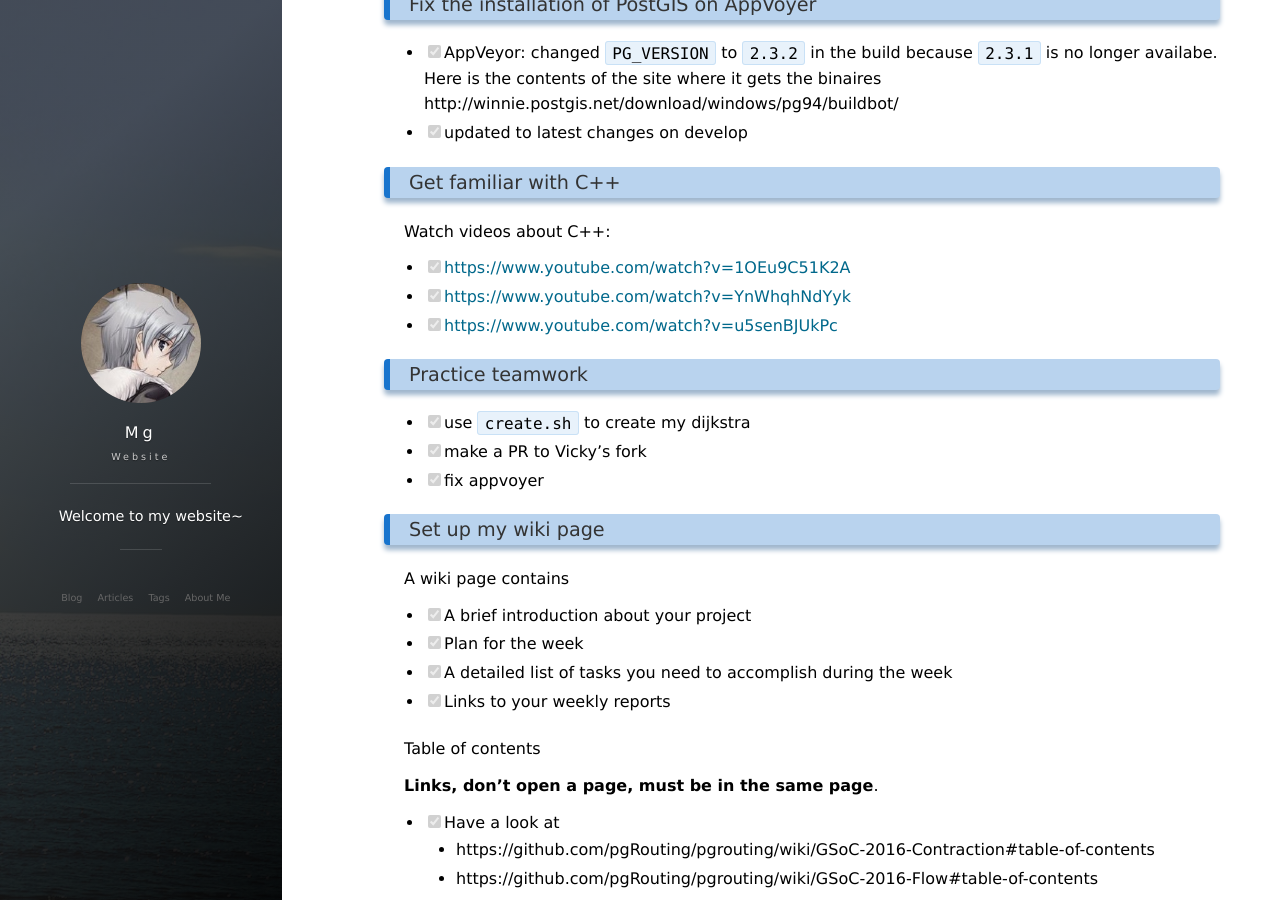
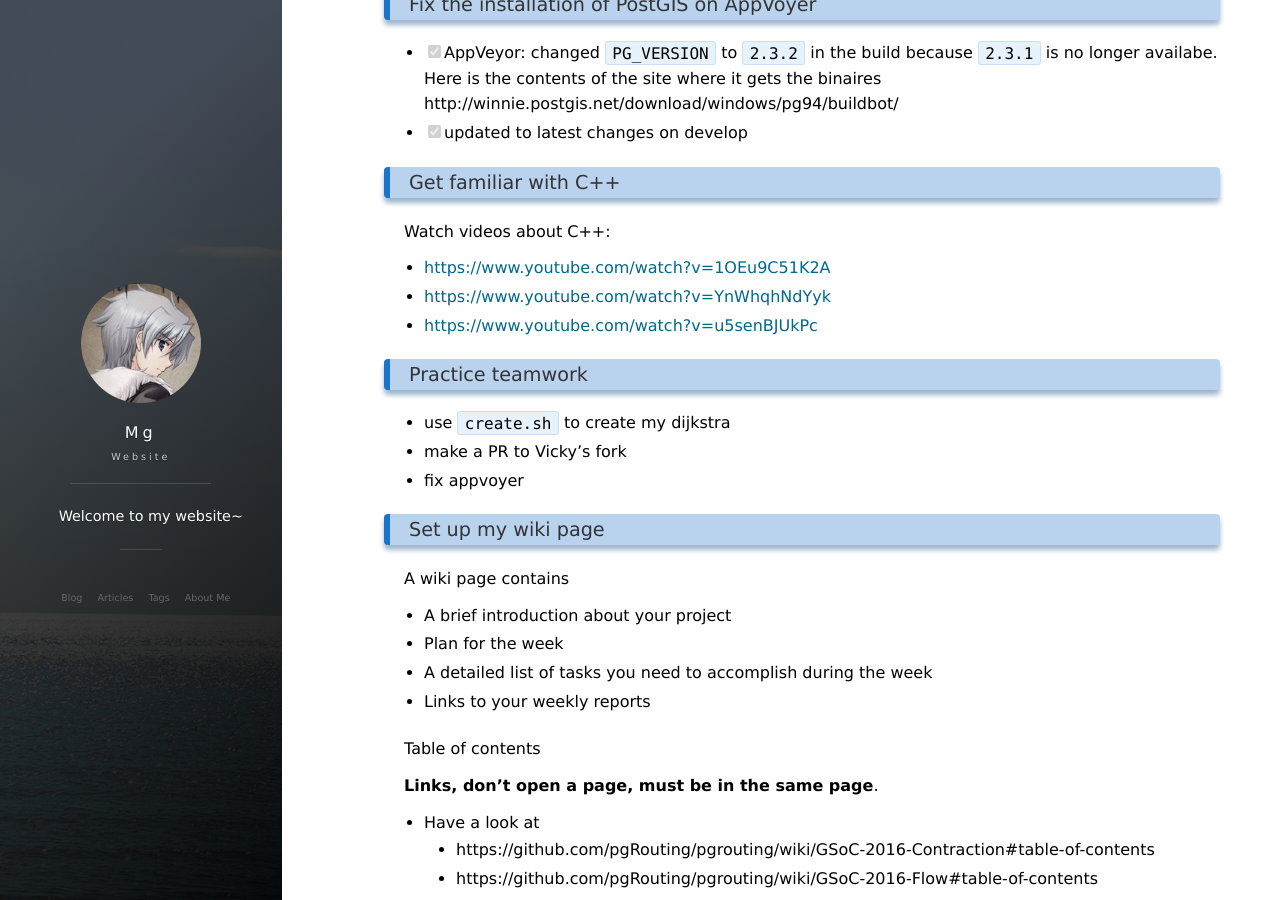
Before and after one commit to XJTUmg/XJTUmg.github.io, a Jekyll site: the page built from _posts/2017-06-01-GSoC2017 Bonding Period.md, in a window 1280 px wide and 900 px high, scrolled down 400 px. Built offline with Jekyll 4.4.1, drawn with Linux system fonts in a browser that asks for light colours; nearby versions of some CDN libraries; comment, search, counter and statistics services are not loaded.

````diff
--- a/_posts/2017-06-01-GSoC2017 Bonding Period.md
+++ b/_posts/2017-06-01-GSoC2017 Bonding Period.md
@@ -23,30 +23,30 @@ Here is the contents of the site where it gets the binaires http://winnie.postgi
 
    Watch videos about C++:
 
-   - [x] [https://www.youtube.com/watch?v=1OEu9C51K2A](https://www.youtube.com/watch?v=1OEu9C51K2A)
-   - [x] [https://www.youtube.com/watch?v=YnWhqhNdYyk](https://www.youtube.com/watch?v=YnWhqhNdYyk)
-   - [x] [https://www.youtube.com/watch?v=u5senBJUkPc](https://www.youtube.com/watch?v=u5senBJUkPc)
+   - [https://www.youtube.com/watch?v=1OEu9C51K2A](https://www.youtube.com/watch?v=1OEu9C51K2A)
+   - [https://www.youtube.com/watch?v=YnWhqhNdYyk](https://www.youtube.com/watch?v=YnWhqhNdYyk)
+   - [https://www.youtube.com/watch?v=u5senBJUkPc](https://www.youtube.com/watch?v=u5senBJUkPc)
 
 ### Practice teamwork
 
-   - [x] use ```create.sh``` to create my dijkstra
-   - [x] make a PR to Vicky's fork
-   - [x] fix appvoyer
+   - use ```create.sh``` to create my dijkstra
+   - make a PR to Vicky's fork
+   - fix appvoyer
 
 ### Set up my wiki page
 
    A wiki page contains
 
-   - [x] A brief introduction about your project
-   - [x] Plan for the week
-   - [x] A detailed list of tasks you need to accomplish during the week
-   - [x] Links to your weekly reports
+   - A brief introduction about your project
+   - Plan for the week
+   - A detailed list of tasks you need to accomplish during the week
+   - Links to your weekly reports
 
    Table of contents
 
    **Links, don't open a page, must be in the same page**.
 
-   - [x] Have a look at
+   - Have a look at
      - https://github.com/pgRouting/pgrouting/wiki/GSoC-2016-Contraction#table-of-contents
      - https://github.com/pgRouting/pgrouting/wiki/GSoC-2016-Flow#table-of-contents
 
@@ -55,7 +55,7 @@ Here is the contents of the site where it gets the binaires http://winnie.postgi
    **Send a report to the mailing list and copy it to wiki page weekly**.
    **Do mention about my meetings with the mentors in the weekly reports**.
 
-   - [x] Have a section which has the links to all the weekly report. For example,
+   - Have a section which has the links to all the weekly report. For example,
      - https://github.com/pgRouting/pgrouting/wiki/GSoC-2016-Contraction#status-reports
      - https://github.com/pgRouting/pgrouting/wiki/GSoC-2016-Flow#table-of-contents
 
@@ -75,7 +75,7 @@ Here is the contents of the site where it gets the binaires http://winnie.postgi
    ```
    and make a pull request to main repo's develop
    lint ```src/trsp/src/GraphDefinition.h```
-   - [x] update my fork
-   - [x] depart from develop
-   - [x] linting
-   - [x] make a pull request
+   - update my fork
+   - depart from develop
+   - linting
+   - make a pull request
````
